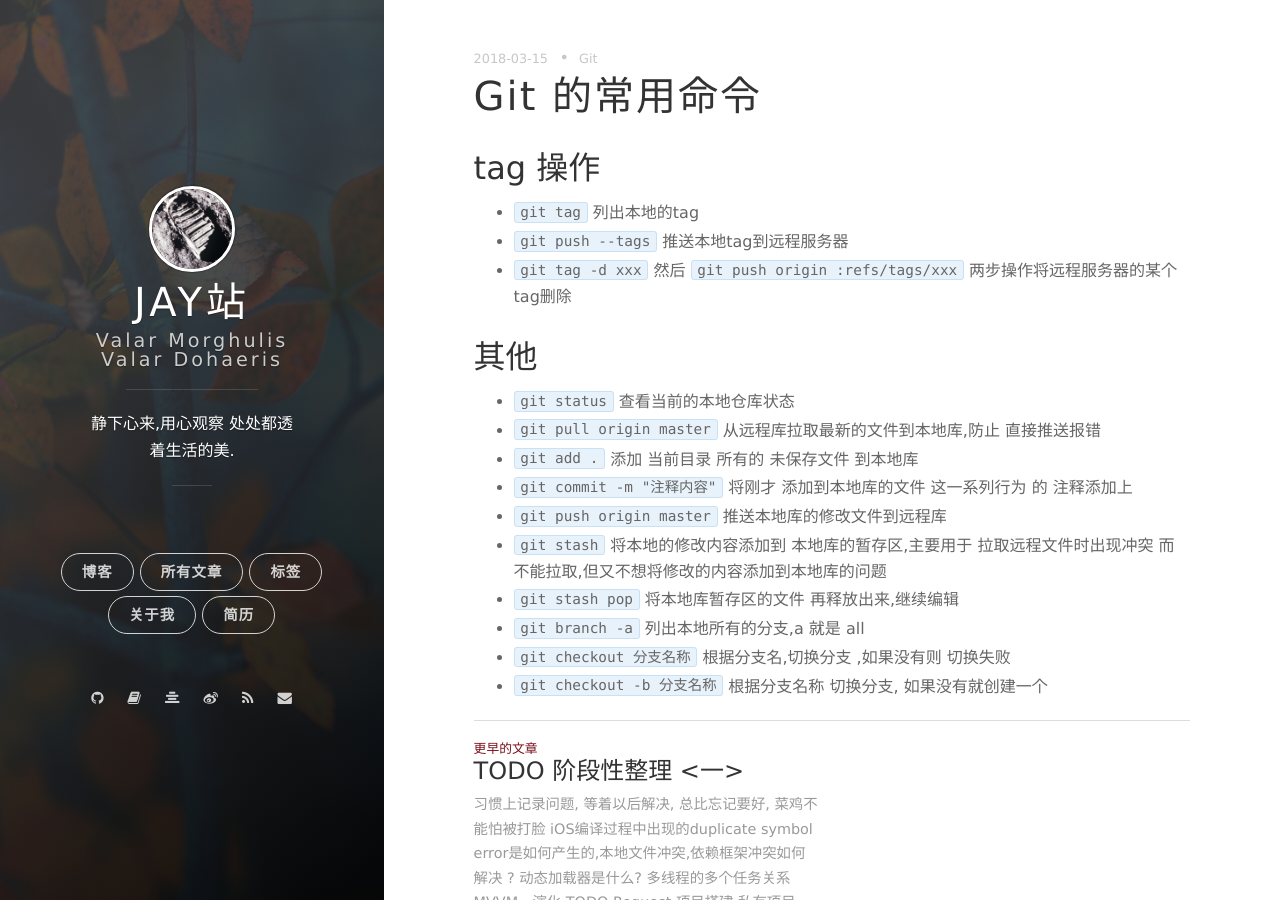
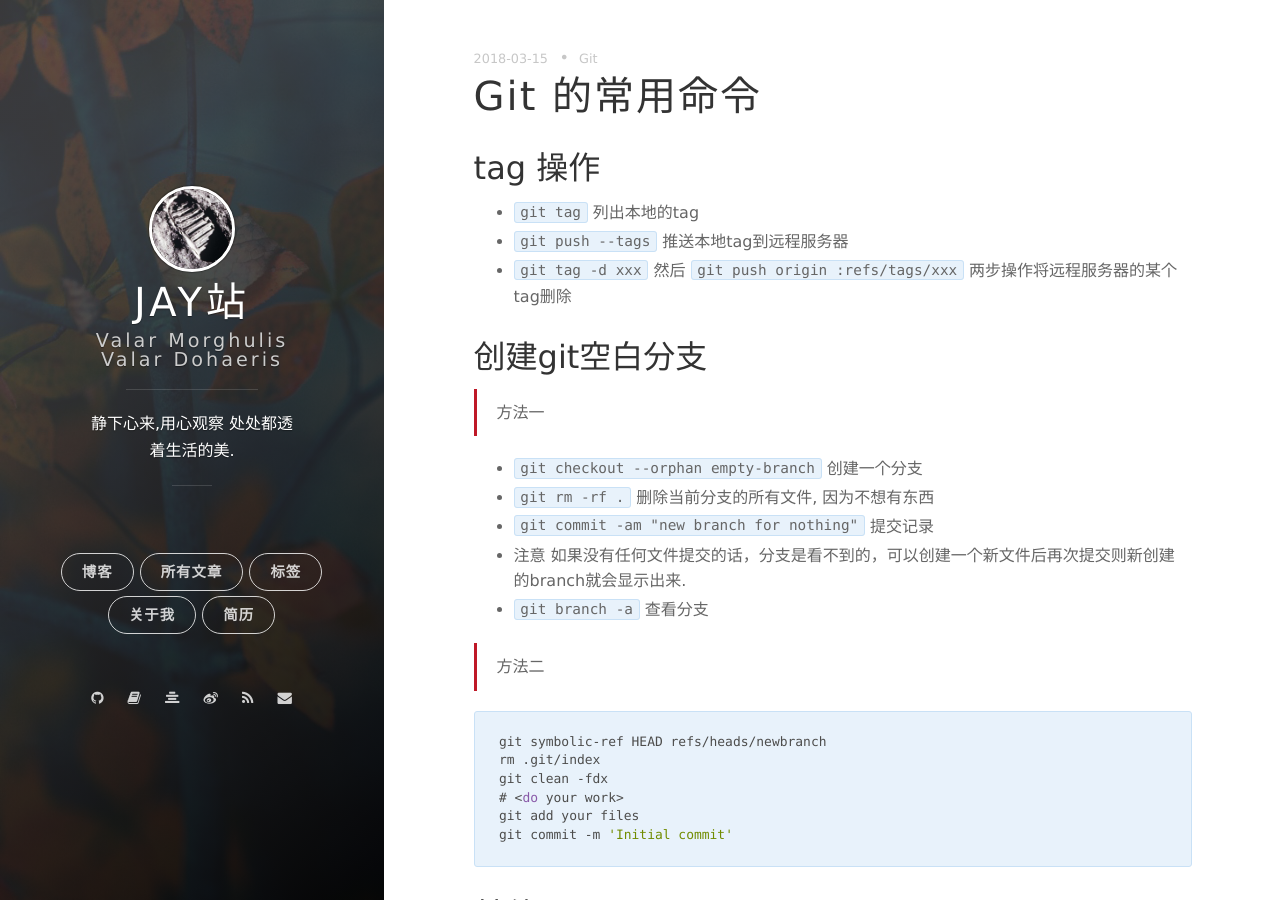
Before and after one commit to manajay/manajay.github.io, a Jekyll site: the page built from _posts/2018-03-15-git-command-learn.md, in a window 1280 px wide and 900 px high. Built offline with Jekyll 4.4.1, drawn with Linux system fonts in a browser that asks for light colours; nearby versions of some CDN libraries; comment, search, counter and statistics services are not loaded.

Commit message:
update blog

````diff
--- a/_posts/2018-03-15-git-command-learn.md
+++ b/_posts/2018-03-15-git-command-learn.md
@@ -11,6 +11,31 @@ date: 2018-03-15 18:34:20 +09:00
 * `git push --tags` 推送本地tag到远程服务器
 * `git tag -d xxx` 然后 `git push origin :refs/tags/xxx` 两步操作将远程服务器的某个tag删除
 
+## 创建git空白分支
+
+> 方法一
+
+
+- `git checkout --orphan empty-branch` 创建一个分支
+- `git rm -rf .` 删除当前分支的所有文件, 因为不想有东西
+- `git commit -am "new branch for nothing"` 提交记录
+- 注意 如果没有任何文件提交的话，分支是看不到的，可以创建一个新文件后再次提交则新创建的branch就会显示出来.
+- `git branch -a` 查看分支
+
+
+> 方法二
+
+
+```
+git symbolic-ref HEAD refs/heads/newbranch
+rm .git/index
+git clean -fdx
+# <do your work>
+git add your files
+git commit -m 'Initial commit'
+```
+
+
 ## 其他
 
 * `git status` 查看当前的本地仓库状态
````
Also changed, not shown: _posts/2018-03-07-cocoapods-issue-solve.md (+8 -4 lines).
